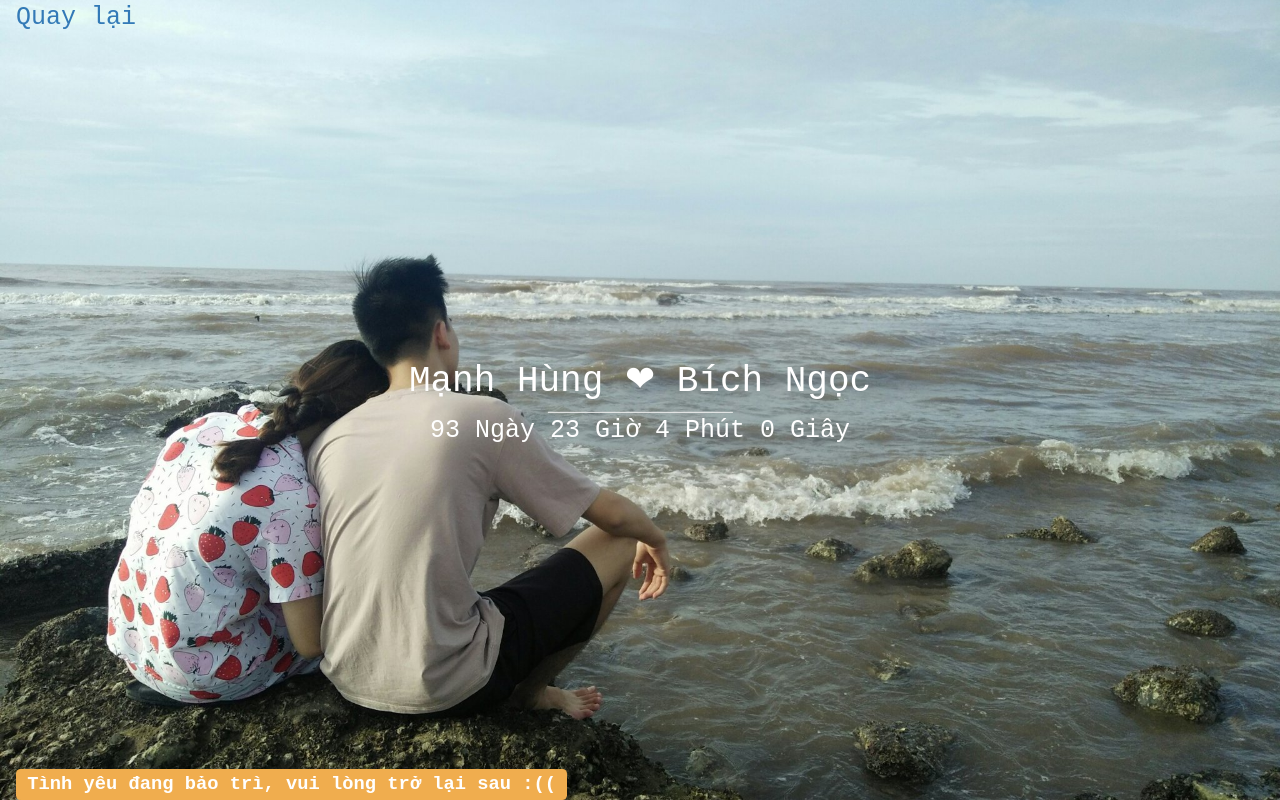
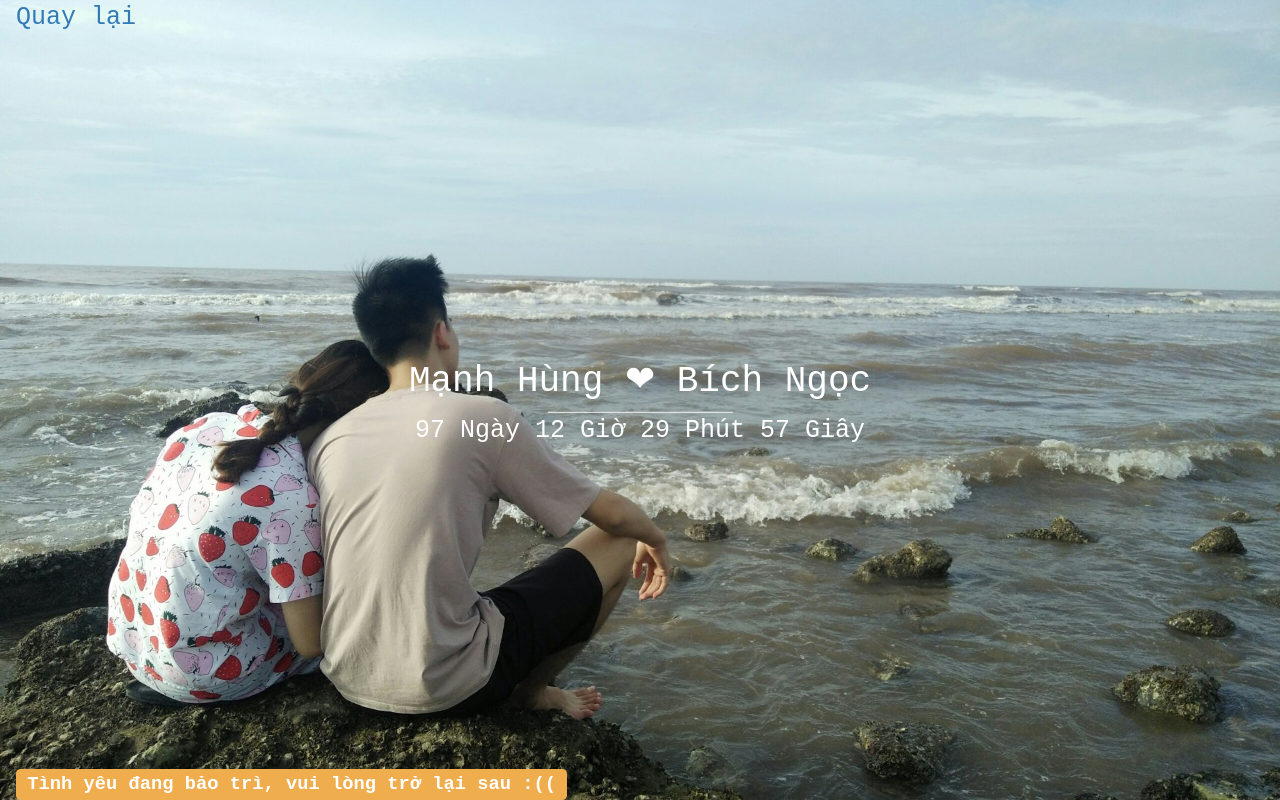
Before and after one commit to manhhungtmh/forMe, a plain HTML site: page mylove.html in a window 1280 px wide. Drawn offline with nearby package versions, Linux system fonts and the light colour scheme.

Commit message:
Update mylove.html

```diff
--- a/mylove.html
+++ b/mylove.html
@@ -87,7 +87,7 @@
 		var ct = new Date("Aug 22, 2019 01:04:00").getTime();
 		var x = setInterval(function() {
 			var now = new Date().getTime();
-			var distance = ct -countDownDate;
+			var distance = now -countDownDate;
 			var days = Math.floor(distance / (1000 * 60 * 60 * 24));
 			var hours = Math.floor((distance % (1000 * 60 * 60 * 24)) / (1000 * 60 * 60));
 			var minutes = Math.floor((distance % (1000 * 60 * 60)) / (1000 * 60));
```
